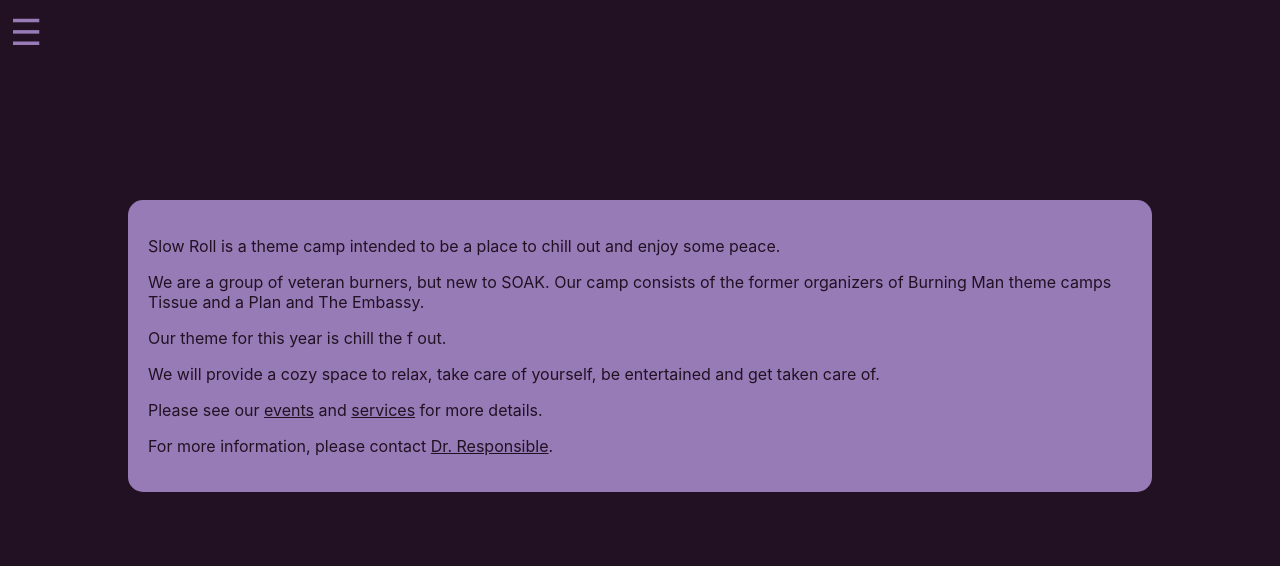
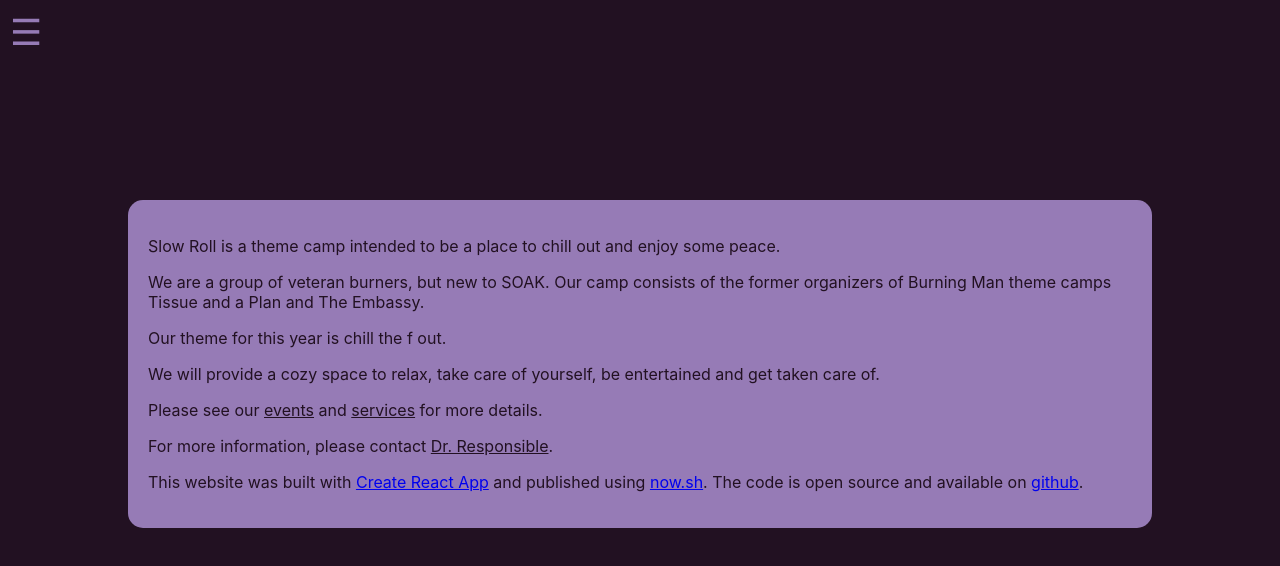
Before and after one commit to colinthesealion/chill-camp-site, a React (Create React App) app: page /about in a window 1280 px wide. Shown: the top 566 px of the page. Built offline with nearby package versions, Linux system fonts and the light colour scheme.

Commit message:
added information about the source code

```diff
--- a/src/About.tsx
+++ b/src/About.tsx
@@ -46,6 +46,18 @@ const About: React.FunctionComponent<Props> = ({ classes }) => {
           </a>
           .
         </p>
+        <p>
+          This website was built with{' '}
+          <a href="https://facebook.github.io/create-react-app/">
+            Create React App
+          </a>{' '}
+          and published using <a href="https://zeit.co/now">now.sh</a>. The code
+          is open source and available on{' '}
+          <a href="https://github.com/colinthesealion/chill-camp-site">
+            github
+          </a>
+          .
+        </p>
       </div>
     </div>
   );
```
